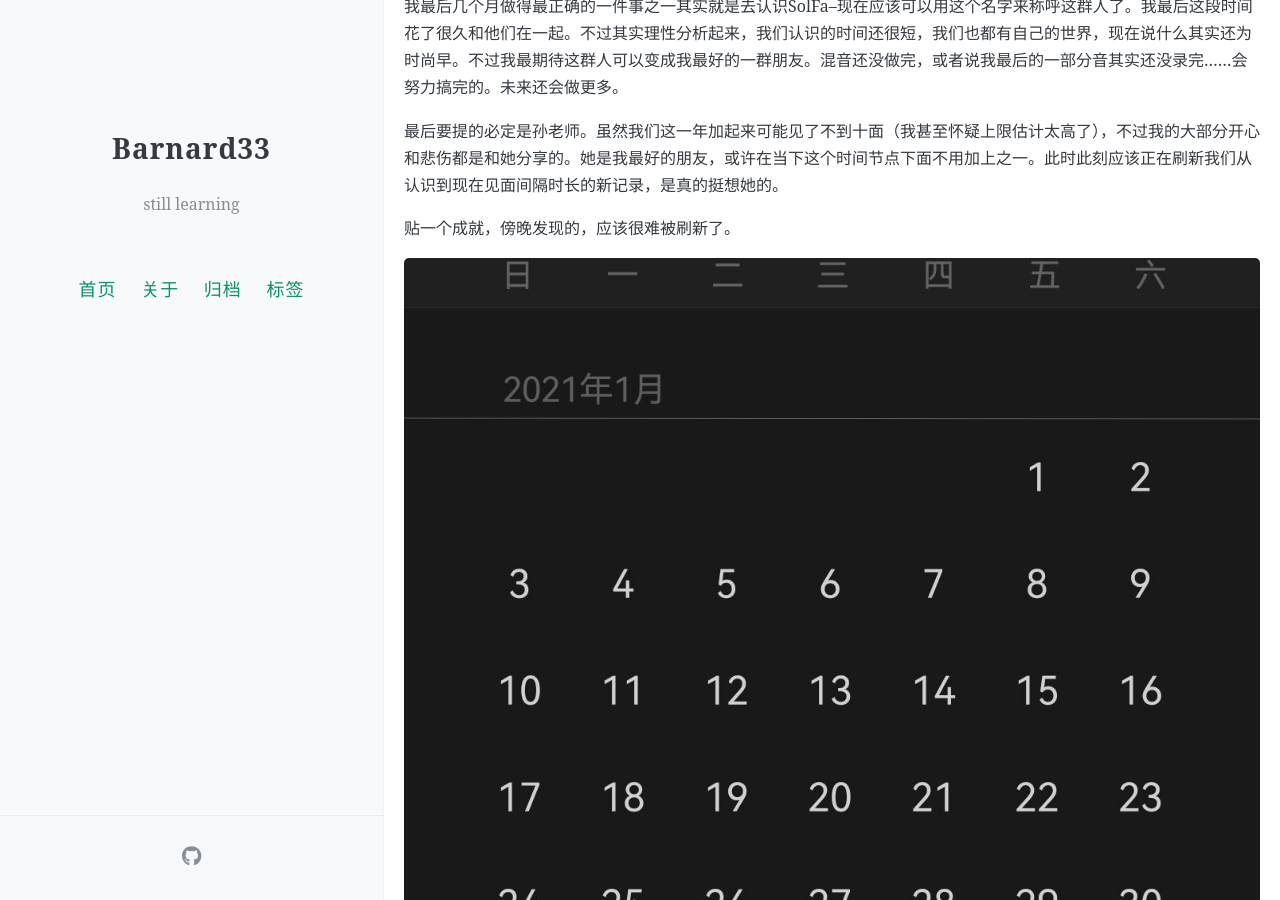
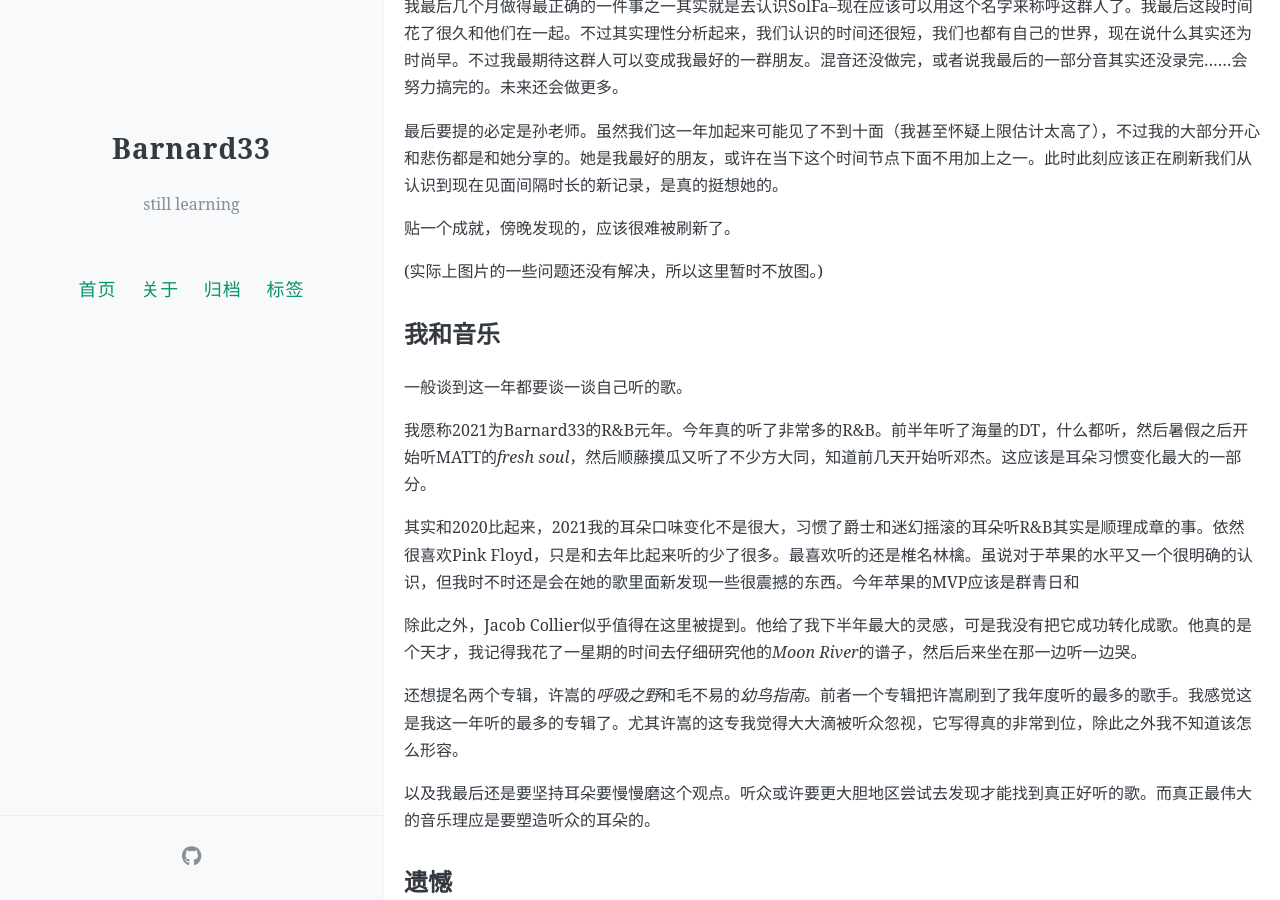
Before and after one commit to barnard33-233/barnard33_page, a Jekyll site: the page built from _posts/2022-1-1-new_year.md, in a window 1280 px wide and 900 px high, scrolled down 1987 px. Built offline with Jekyll 4.4.1, drawn with Linux system fonts in a browser that asks for light colours; comment, search, counter and statistics services are not loaded.

Commit message:
change picture in new_year

```diff
--- a/_posts/2022-1-1-new_year.md
+++ b/_posts/2022-1-1-new_year.md
@@ -52,8 +52,7 @@ comments: false
 
 贴一个成就，傍晚发现的，应该很难被刷新了。
 
-![](../images/2022new_year-1.jpg)
-
+(实际上图片的一些问题还没有解决，所以这里暂时不放图。)
 
 
 ## 我和音乐
```
